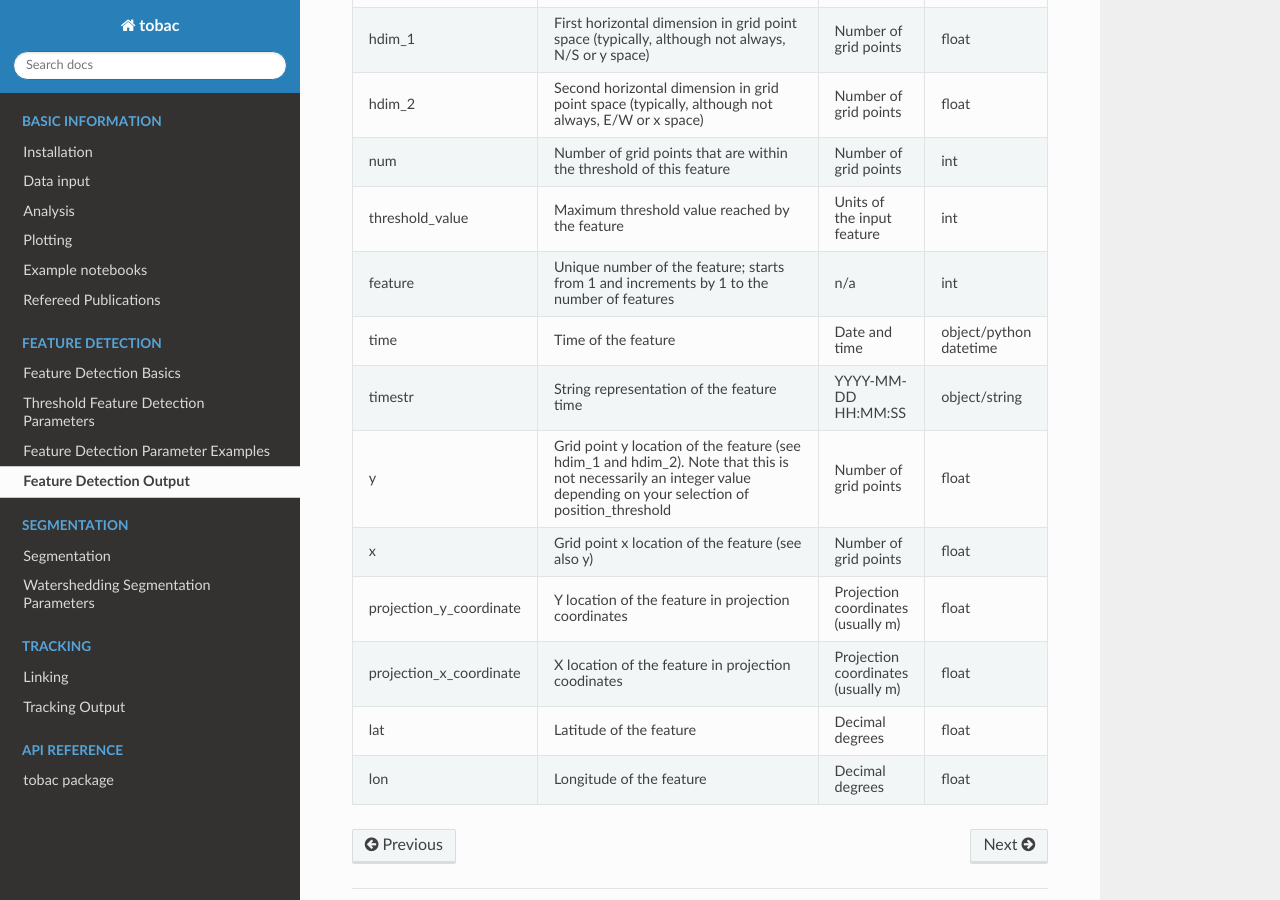
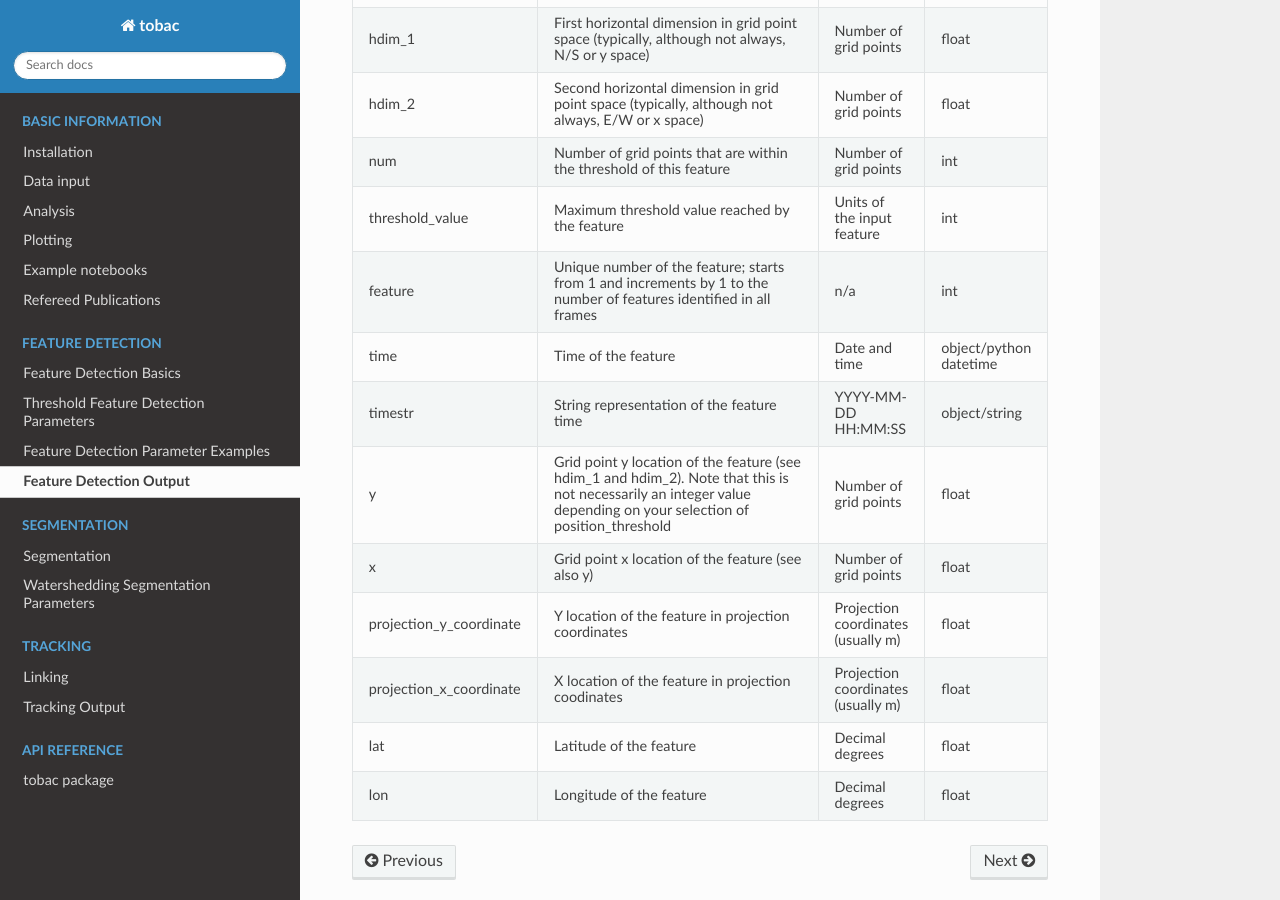
Before and after one commit to tobac-project/tobac, a Sphinx documentation site: the page built from doc/feature_detection_output.rst, in a window 1280 px wide and 900 px high, scrolled down 526 px. Built offline with Sphinx 7.4.7 and the Read the Docs theme 2.0.0, drawn with Linux system fonts in a browser that asks for light colours; formulas are drawn with MathJax 3.

Commit message:
Updates based on Peter's comments

```diff
--- a/doc/feature_detection_base_out_vars.csv
+++ b/doc/feature_detection_base_out_vars.csv
@@ -5,7 +5,7 @@ hdim_1,"First horizontal dimension in grid point space (typically, although not
 hdim_2,"Second horizontal dimension in grid point space (typically, although not always, E/W or x space)",Number of grid points,float
 num,Number of grid points that are within the threshold of this feature,Number of grid points,int
 threshold_value,Maximum threshold value reached by the feature,Units of the input feature,int
-feature,Unique number of the feature; starts from 1 and increments by 1 to the number of features,n/a,int
+feature,Unique number of the feature; starts from 1 and increments by 1 to the number of features identified in all frames,n/a,int
 time,Time of the feature,Date and time,object/python datetime
 timestr,String representation of the feature time,YYYY-MM-DD HH:MM:SS,object/string
 y,Grid point y location of the feature (see hdim_1 and hdim_2). Note that this is not necessarily an integer value depending on your selection of position_threshold,Number of grid points,float
--- a/doc/installation.rst
+++ b/doc/installation.rst
@@ -13,7 +13,7 @@ This will take care of all necessary dependencies and should do the job for most
 
 You can also install conda via pip, which is mainly interesting for development purposes or using specific development branches for the Github repository.
 
-The follwoing python packages are required (including dependencies of these packages):
+The following python packages are required (including dependencies of these packages):
 
 *numpy*, *scipy*, *scikit-image*, *pandas*, *pytables*, *matplotlib*, *iris*, *xarray*, *cartopy*, *trackpy*
 
--- a/doc/tracking_output.rst
+++ b/doc/tracking_output.rst
@@ -1,7 +1,7 @@
 Tracking Output
 -------------------------
 
-Tracking outputs a `pandas` dataframe with additional variables in addition to the variables output by Feature Detection (see :doc:`feature_detection_output`). The additional variables added by tracking, with column names listed in the `Variable Name` column, are described below with units.
+Tracking outputs a `pandas` dataframe with variables in addition to the variables output by Feature Detection (see :doc:`feature_detection_output`). While this is a separate dataframe than the one output by Feature Detection, it is identical except for the addition of the columns listed below. The additional variables added by tracking, with column names listed in the `Variable Name` column, are described below with units.
 
 Variables that are common to all tracking files:
 
```
